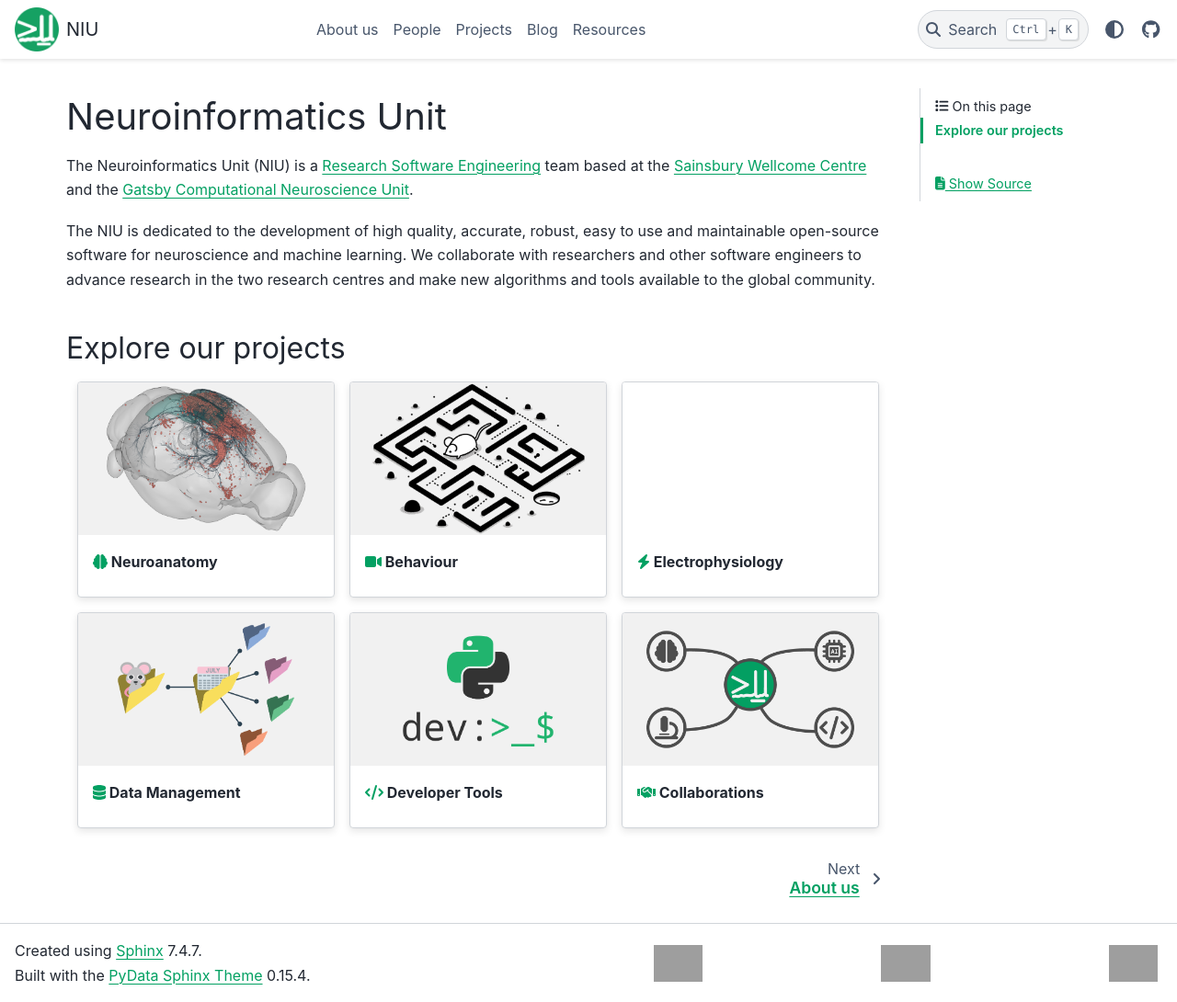
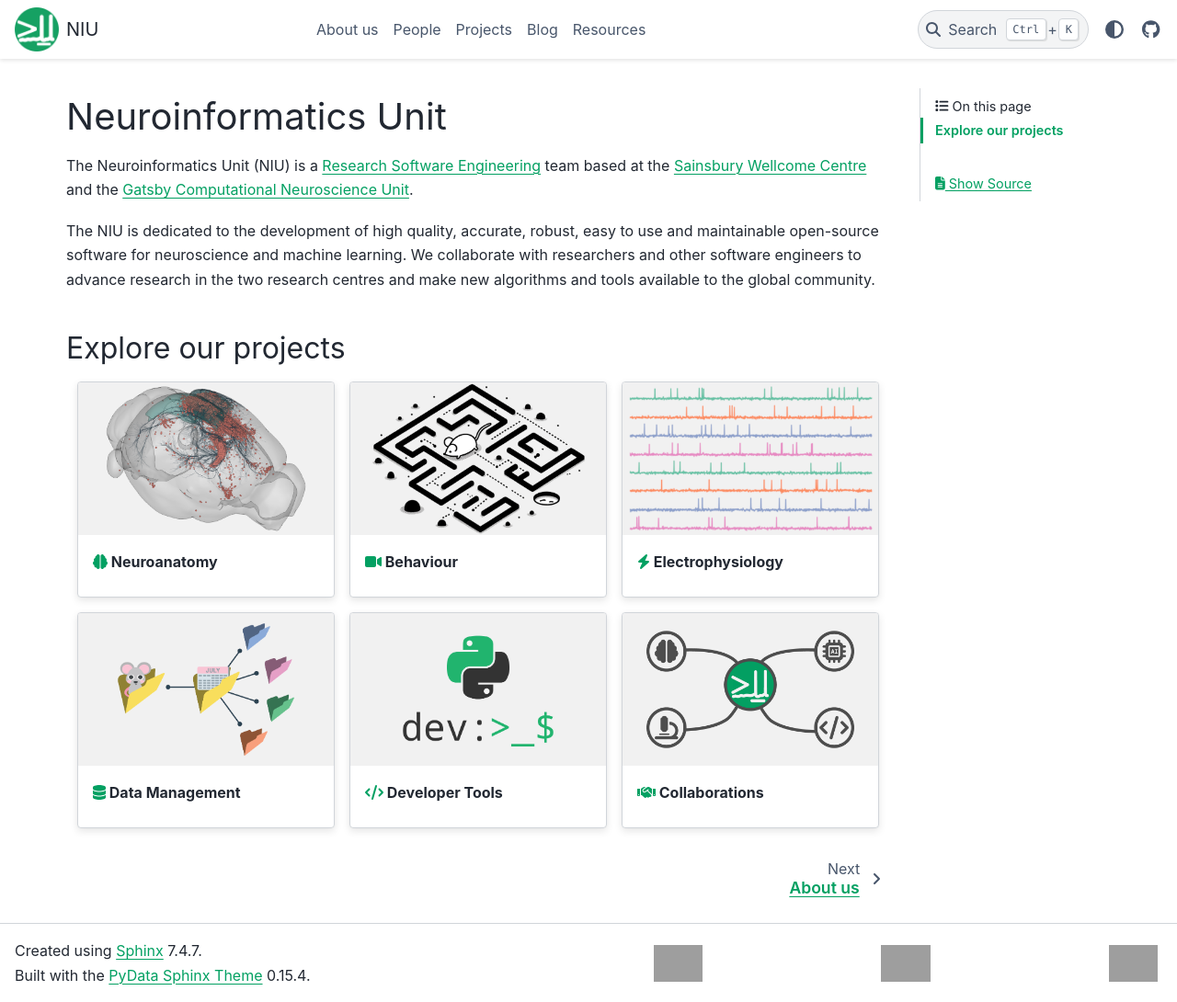
Before and after one commit to neuroinformatics-unit/neuroinformatics-unit.github.io, a Sphinx documentation site: the page built from docs/source/index.md, in a window 1280 px wide and 1090 px high. Shown: the whole window at 92% size. Built offline with Sphinx 7.4.7 and the PyData theme 0.15.4, drawn with Linux system fonts in a browser that asks for light colours; grey boxes are pictures that could not be loaded.

Commit message:
added ephys card

```diff
--- a/docs/source/index.md
+++ b/docs/source/index.md
@@ -23,7 +23,7 @@ The NIU is dedicated to the development of high quality, accurate, robust, easy
 :::
 
 :::{grid-item-card} {fas}`bolt;sd-text-primary` Electrophysiology
-:img-top: _static/blank_card.png
+:img-top: _static/electrophysiology_card.png
 :link: projects/electrophysiology
 :link-type: doc
 :::
```
Also changed, not shown: docs/source/_static/electrophysiology_card.png (added).
